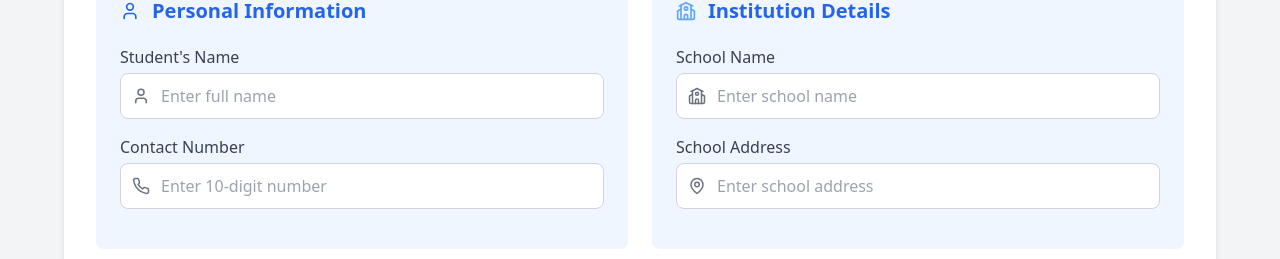
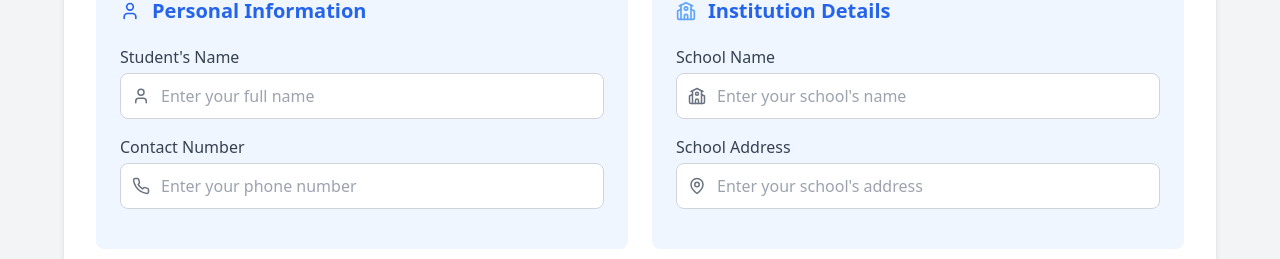
Before and after one commit to madara1396/Xcelera, a React (Vite) app: page / in a window 1280 px wide. Shown: the part 335-594 px from the top of the page. Built offline with nearby package versions, Linux system fonts and the light colour scheme; no server answers.

Commit message:
Update App.tsx

```diff
--- a/src/App.tsx
+++ b/src/App.tsx
@@ -62,7 +62,7 @@ function App() {
                   <FormInput
                     id="student_name"
                     label="Student's Name"
-                    placeholder="Enter full name"
+                    placeholder="Enter your full name"
                     icon={User}
                     register={register}
                     errors={errors}
@@ -72,7 +72,7 @@ function App() {
                   <FormInput
                     id="contact_number"
                     label="Contact Number"
-                    placeholder="Enter 10-digit number"
+                    placeholder="Enter your phone number"
                     icon={Phone}
                     register={register}
                     errors={errors}
@@ -88,7 +88,7 @@ function App() {
                   <FormInput
                     id="school_name"
                     label="School Name"
-                    placeholder="Enter school name"
+                    placeholder="Enter your school's name"
                     icon={School}
                     register={register}
                     errors={errors}
@@ -98,7 +98,7 @@ function App() {
                   <FormInput
                     id="school_address"
                     label="School Address"
-                    placeholder="Enter school address"
+                    placeholder="Enter your school's address"
                     icon={MapPin}
                     register={register}
                     errors={errors}
@@ -113,7 +113,7 @@ function App() {
                   <FormInput
                     id="grade"
                     label="Grade"
-                    placeholder="Select grade"
+                    placeholder="Select your grade"
                     icon={GraduationCap}
                     register={register}
                     errors={errors}
```
